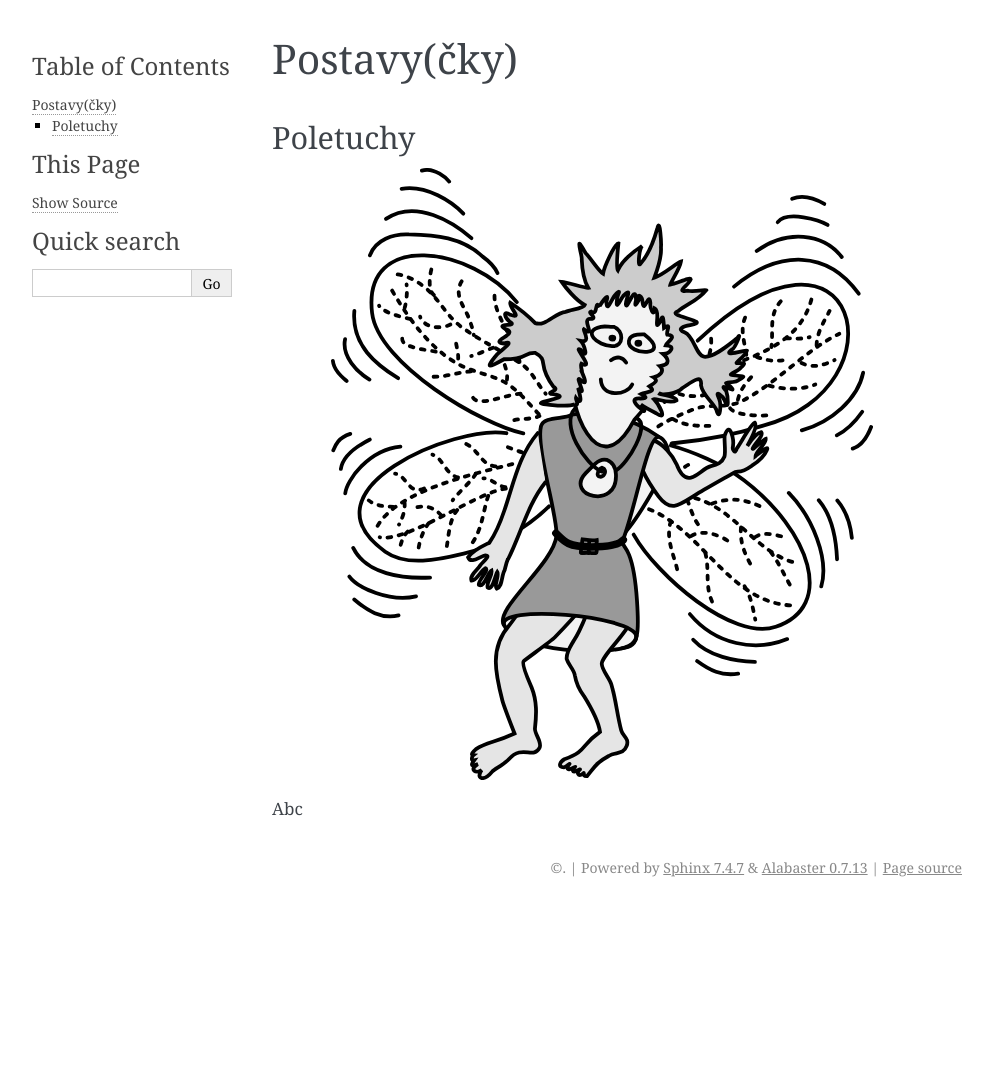
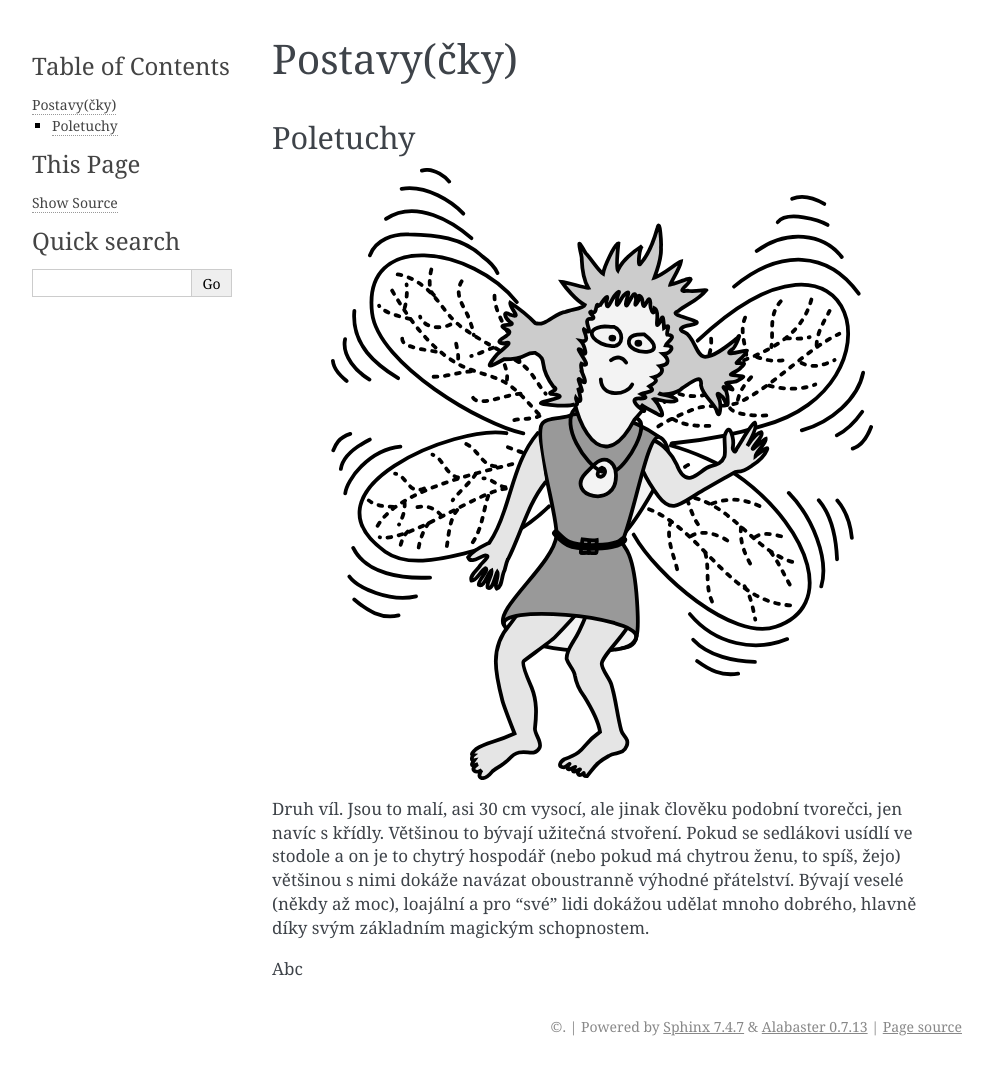
Before and after one commit to jhutar/nasdracak, a Sphinx documentation site: the page built from docs/source/bestiar/postavicky.rst, in a window 1280 px wide. Shown: the whole page, without its empty margins (148-1141 px from the left). Built offline with Sphinx 7.4.7, drawn with Linux system fonts in a browser that asks for light colours; the version number could not be read and is left out; before the commit the page ends 907 px from its top, so only the background shows below that.

Commit message:
feat: Popisek poletuch

```diff
--- a/docs/source/bestiar/postavicky.rst
+++ b/docs/source/bestiar/postavicky.rst
@@ -10,4 +10,6 @@ Poletuchy
    :alt: Poletucha
    :align: center
 
+Druh víl. Jsou to malí, asi 30 cm vysocí, ale jinak člověku podobní tvorečci, jen navíc s křídly. Většinou to bývají užitečná stvoření. Pokud se sedlákovi usídlí ve stodole a on je to chytrý hospodář (nebo pokud má chytrou ženu, to spíš, žejo) většinou s nimi dokáže navázat oboustranně výhodné přátelství. Bývají veselé (někdy až moc), loajální a pro "své" lidi dokážou udělat mnoho dobrého, hlavně díky svým základním magickým schopnostem.
+
 Abc
```
